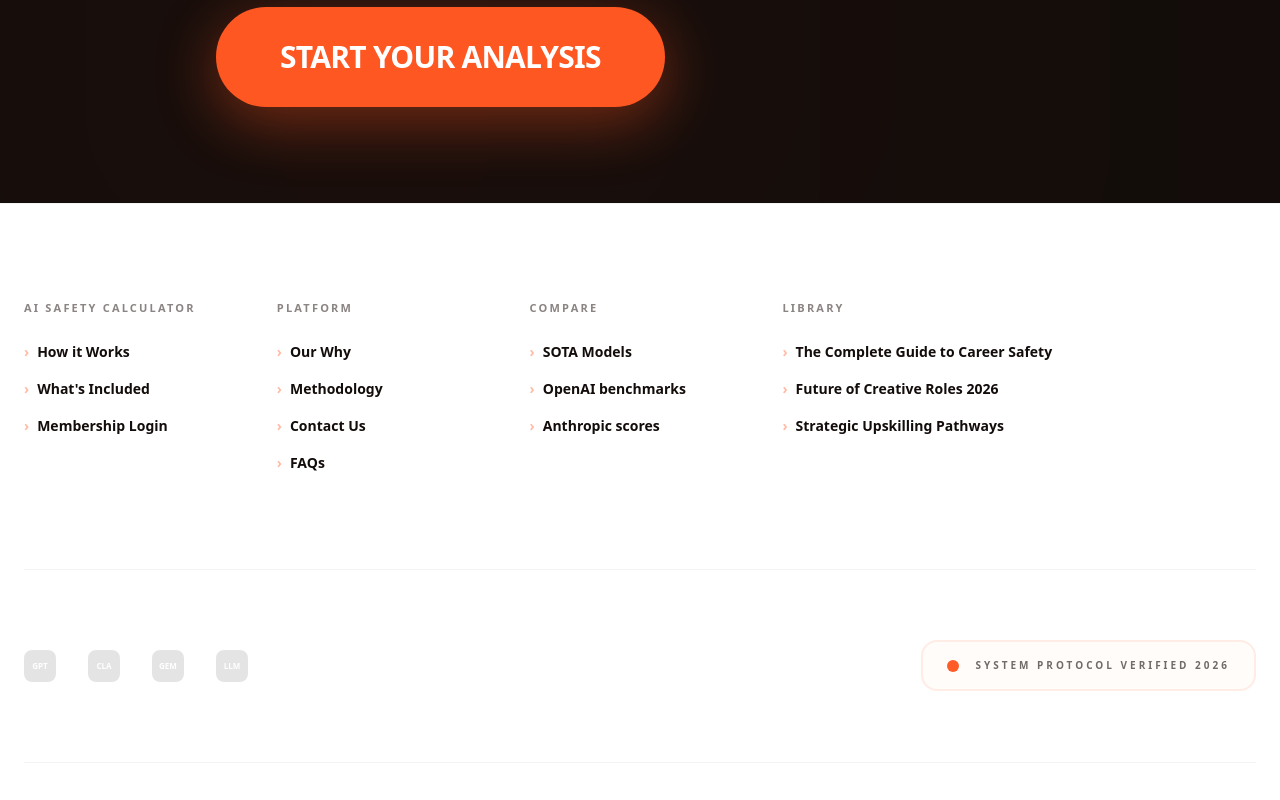
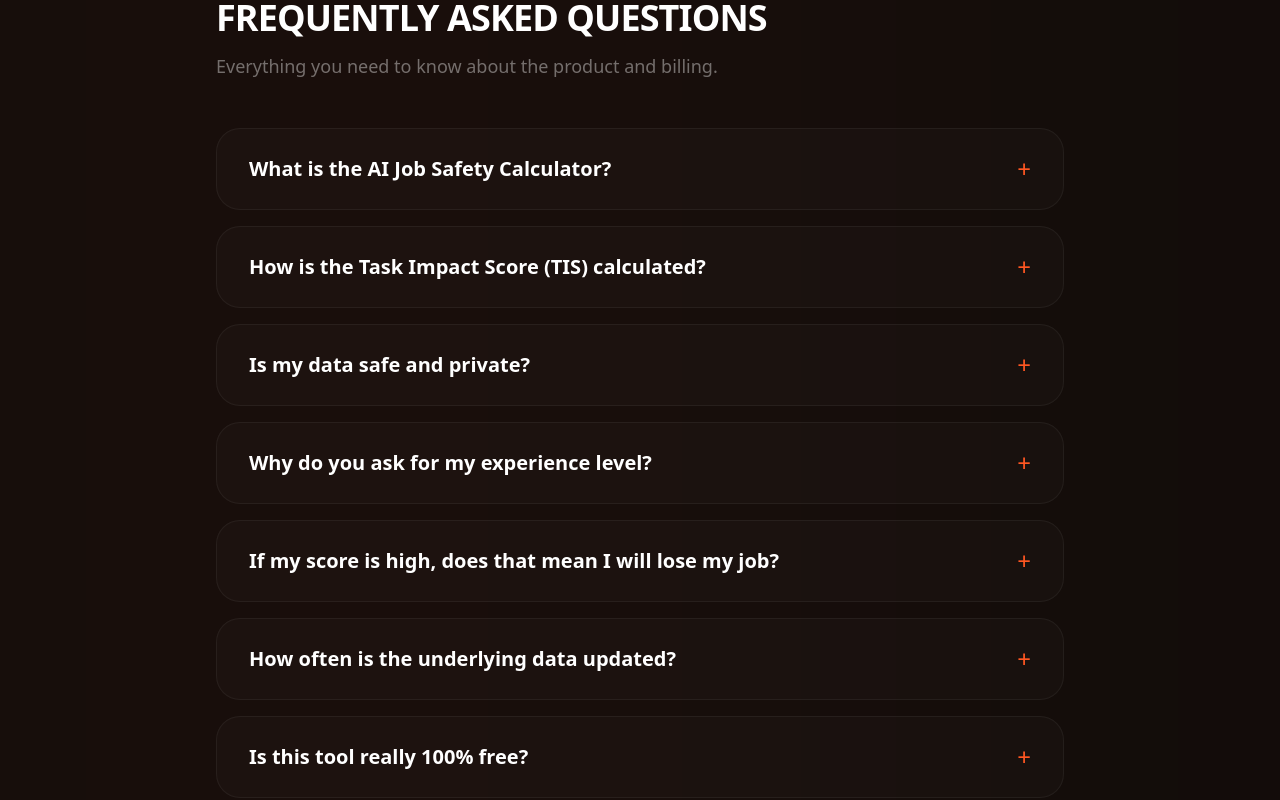
Before and after one commit to meetp2022/ai-safety-calculator, a Next.js app: page /about in a window 1280 px wide. Shown: the part 1160-1960 px from the top of the page. Built offline with nearby package versions, Linux system fonts and the light colour scheme.

Commit message:
feat: add FAQ section to about page

```diff
--- a/src/app/about/page.tsx
+++ b/src/app/about/page.tsx
@@ -1,10 +1,44 @@
 "use client";
 
+import { useState } from 'react';
 import Header from '@/components/Header';
 import Footer from '@/components/Footer';
 import Link from 'next/link';
 
 export default function AboutPage() {
+    const [openFaq, setOpenFaq] = useState<number | null>(null);
+
+    const faqs = [
+        {
+            q: "What is the AI Job Safety Calculator?",
+            a: "It is a specialized tool designed to provide a realistic, data-driven analysis of how modern AI and automation technologies affect your specific role by breaking it down task-by-task."
+        },
+        {
+            q: "How is the Task Impact Score (TIS) calculated?",
+            a: "The TIS uses our proprietary algorithm based on AI Saturated Capabilities (AS), Architecture Context Maturity (ACM), and Human Advantage Factors (HAF). We calculate the theoretical AI capability vs. the human judgment required for each task."
+        },
+        {
+            q: "Is my data safe and private?",
+            a: "Yes. All calculations are performed entirely on your device (client-side). No task descriptions, seniority data, or personal details are ever sent to or stored on our servers."
+        },
+        {
+            q: "Why do you ask for my experience level?",
+            a: "Experience heavily modifies our risk analysis. Entry-level tasks typically follow standardized patterns that are easier for AI to replicate, whereas senior roles rely intensely on nuanced judgment, strategic context, and complex human interactions—which act as a strong moat against automation."
+        },
+        {
+            q: "If my score is high, does that mean I will lose my job?",
+            a: "Not necessarily. A high score signifies that a large portion of your recurring tasks can be augmented or automated. This is a strong signal to pivot your focus toward 'Human Advantage' skills—such as creativity, empathy, and high-level judgment—rather than manual execution."
+        },
+        {
+            q: "How often is the underlying data updated?",
+            a: "We continuously monitor AI capability benchmarks across Technology, Business, and Creative sectors, updating our dataset to reflect the latest state-of-the-art models to ensure your score reflects current realities."
+        },
+        {
+            q: "Is this tool really 100% free?",
+            a: "Yes, the calculator is completely free to use with no hidden paywalls or signup required. Our mission is to democratize access to career intelligence in the emerging AI era."
+        }
+    ];
+
     return (
         <main className="min-h-screen bg-brand-dark text-white font-sans selection:bg-brand-orange/30 relative overflow-hidden flex flex-col">
             {/* Background Effects */}
@@ -48,8 +82,34 @@ export default function AboutPage() {
                         </p>
                     </div>
 
-                    <div className="pt-12">
-                        <Link href="/" className="inline-block py-8 px-16 bg-brand-orange text-white rounded-full font-bold text-3xl hover:scale-105 active:scale-95 transition-all shadow-[0_15px_60px_rgba(255,87,34,0.4)] uppercase tracking-tight">
+                    <div className="space-y-12 pt-10 border-t border-white/10">
+                        <div className="space-y-4">
+                            <h3 className="text-4xl font-black tracking-tight text-white uppercase leading-none">
+                                Frequently Asked Questions
+                            </h3>
+                            <p className="text-lg text-white/40 font-medium">Everything you need to know about the product and billing.</p>
+                        </div>
+
+                        <div className="space-y-4">
+                            {faqs.map((faq, index) => (
+                                <div key={index} className="border border-white/5 rounded-3xl bg-white/[0.02] overflow-hidden transition-colors hover:border-brand-orange/30">
+                                    <button
+                                        onClick={() => setOpenFaq(openFaq === index ? null : index)}
+                                        className="w-full px-8 py-6 text-left flex justify-between items-center hover:bg-white/[0.02] transition-colors"
+                                    >
+                                        <span className="text-xl font-bold text-white pr-8">{faq.q}</span>
+                                        <span className={`text-brand-orange text-2xl font-light transition-transform duration-300 ${openFaq === index ? 'rotate-45' : ''}`}>+</span>
+                                    </button>
+                                    <div className={`px-8 overflow-hidden transition-all duration-300 ease-in-out ${openFaq === index ? 'max-h-96 pb-6 opacity-100' : 'max-h-0 opacity-0'}`}>
+                                        <p className="text-white/50 text-lg leading-relaxed">{faq.a}</p>
+                                    </div>
+                                </div>
+                            ))}
+                        </div>
+                    </div>
+
+                    <div className="pt-12 text-center">
+                        <Link href="/" className="inline-block py-6 px-12 bg-brand-orange text-white rounded-full font-bold text-2xl hover:scale-105 active:scale-95 transition-all shadow-[0_15px_60px_rgba(255,87,34,0.4)] uppercase tracking-tight">
                             Start Your Analysis
                         </Link>
                     </div>
```
